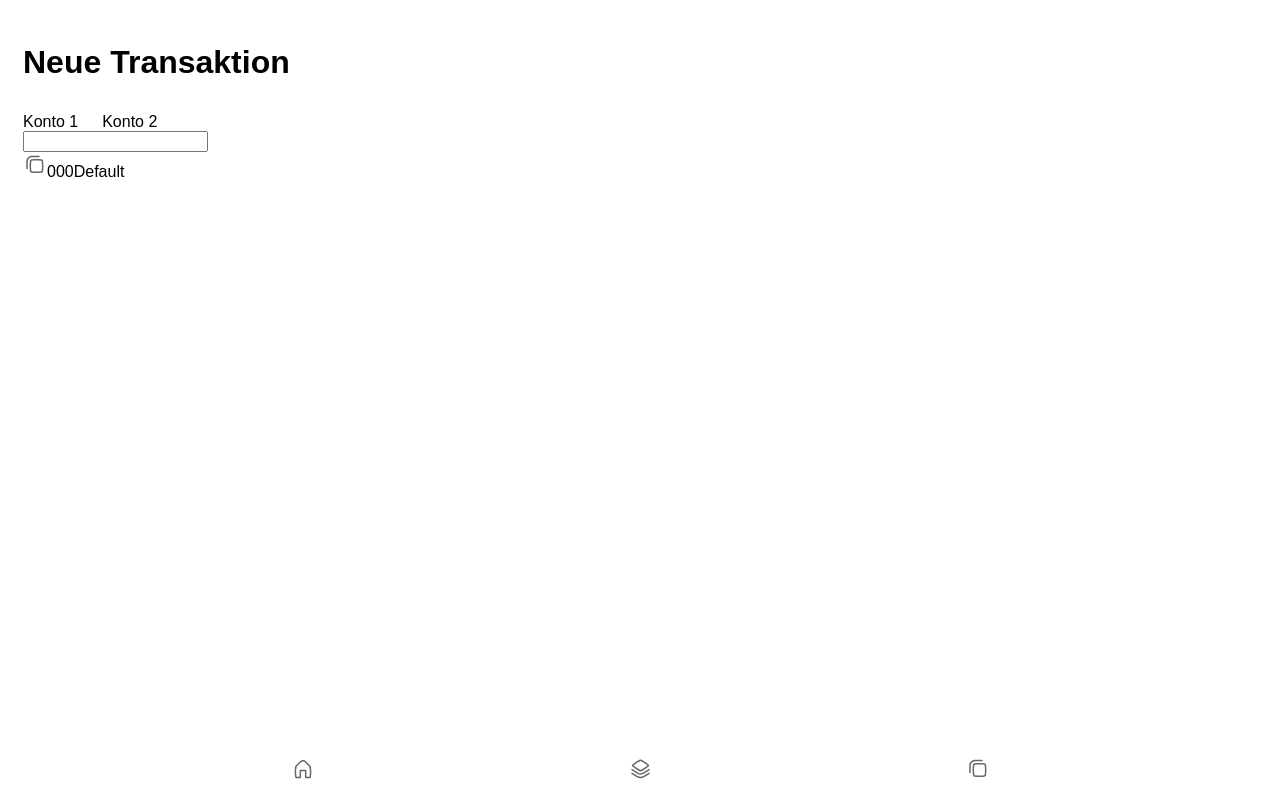
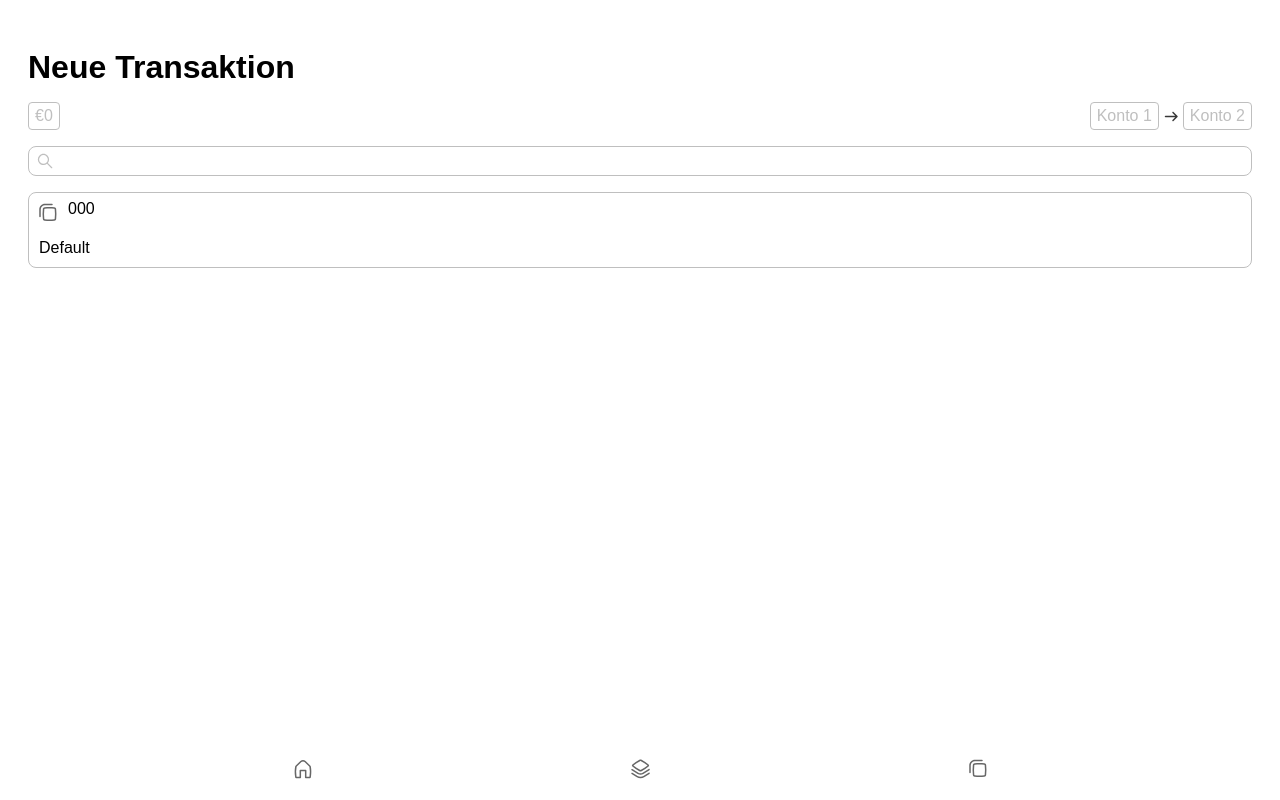
Before and after one commit to rpruck/buachhoitung, a Next.js app: page / in a window 1280 px wide. Both pictures are taken after a click on the button "Weiter". Built offline with nearby package versions, Linux system fonts and the light colour scheme.

Commit message:
feat: add styling for first 3 steps of newTransaction

```diff
--- a/app/components/newTransaction.tsx
+++ b/app/components/newTransaction.tsx
@@ -1,17 +1,25 @@
 import { useState, useEffect } from "react"
 import { setupDB, getAllAccounts, account, addTransaction, transaction } from "../services/database"
 import Image from "next/image"
-import accountssvg from "../../public/accounts.svg"
+import accountsSvg from "../../public/accounts.svg"
 import arrow from "../../public/arrow.svg"
+import arrowDark from "../../public/arrow-dark.svg"
+import search from "../../public/search.svg"
+import accountsActive from "../../public/accounts-active.svg"
 
 function TransactionHeader({ amount, from, to }: { amount: number | null, from: string | null, to: string | null }) {
+    function formatAmount(amount: number) {
+        if (!amount) return 0
+        return Number.parseFloat(amount).toFixed(2).toString().replace(".", ",")
+    }
+
     return (
         <div className="new-transaction-header">
-            <span className="new-transaction-amount">{amount}</span>
+            <span className={`new-transaction-amount ${amount ? "active" : ""}`}>€{formatAmount(amount!)}</span>
             <span className="new-transaction-from-to">
-                <span className="new-transaction-from">{from}</span>
-                <Image src={arrow} alt="to" />
-                <span className="new-transaction-to">{to}</span>
+                <span className={`new-transaction-from ${from ? "active" : ""}`}>{from ? from : "Konto 1"}</span>
+                <Image src={arrowDark} alt="to" />
+                <span className={`new-transaction-to ${to ? "active" : ""}`}>{to ? to : "Konto 2"}</span>
             </span>
         </div>
     )
@@ -52,6 +60,7 @@ function From({ accounts, setFrom, setStep, query, setQuery }:
     const accountsList = [...accounts]
 
     function handleFromChange(id: string) {
+        setQuery("")
         setFrom(id)
         setStep("to")
     }
@@ -68,36 +77,39 @@ function From({ accounts, setFrom, setStep, query, setQuery }:
         return (
             <>
                 <div className="account-widget" onClick={handleFromInput}>
-                    <div className="account-widget-id">
                         <span className="top-line">
-                            <Image src={accountssvg} alt="account" />
+                            <Image src={accountsSvg} alt="account" />
                             <span>{account.id}</span>
                         </span>
                         <span className="bottom-line">{account.name}</span>
-                    </div>
                 </div>
             </>
         )
     }
 
     return (
-        <>
+        <div className="step-wrapper">
+            <div className="query-wrapper">
+                <Image src={search} alt="search" />
                 <input
                     name="query"
                     type="text"
                     value={query}
                     onChange={handleQueryChange}
                 />
+            </div>
+            <div className="accounts-list">
                 {accounts ? accountsList
                     .filter(containsQuery)
                     .map(account => (<AccountWidgetLite account={account} key={account.id} />))
                     : (<></>)}
-        </>
+            </div>
+        </div>
     )
 }
 
-function To({ accounts, setTo, setStep, query, setQuery }:
-    { accounts: account[], setTo: (e: any) => void, setStep: (e: any) => void, query: string, setQuery: (e: any) => void }) {
+function To({ accounts, from, setTo, setStep, query, setQuery }:
+    { accounts: account[], from: string, setTo: (e: any) => void, setStep: (e: any) => void, query: string, setQuery: (e: any) => void }) {
 
     function containsQuery(account: account) {
         return account.id.includes(query) || account.name.toLowerCase().includes(query.toLowerCase())
@@ -114,39 +126,44 @@ function To({ accounts, setTo, setStep, query, setQuery }:
         setQuery(event.target.value)
     }
 
-    function AccountWidgetLite({ account }: { account: account }) {
+    function AccountWidgetLite({ account, isActive }: { account: account, isActive: boolean }) {
         function handleToInput() {
             handleToChange(account.id)
         }
 
+        const svg = isActive ? accountsActive : accountsSvg
+
         return (
             <>
-                <div className="account-widget" onClick={handleToInput}>
-                    <div className="account-widget-id">
+                <div className={`account-widget ${isActive ? "active" : ""}`} onClick={handleToInput}>
                     <span className="top-line">
-                            <Image src={accountssvg} alt="account" />
+                        <Image src={svg} alt="account" />
                         <span>{account.id}</span>
                     </span>
                     <span className="bottom-line">{account.name}</span>
-                    </div>
                 </div>
             </>
         )
     }
 
     return (
-        <>
+        <div className="step-wrapper">
+            <div className="query-wrapper">
+                <Image src={search} alt="search" />
                 <input
                     name="query"
                     type="text"
                     value={query}
                     onChange={handleQueryChange}
                 />
+            </div>
+            <div className="accounts-list">
                 {accounts ? accountsList
                     .filter(containsQuery)
-                .map(account => (<AccountWidgetLite account={account} key={account.id} />))
+                    .map(account => (<AccountWidgetLite account={account} isActive={account.id === from} key={account.id} />))
                     : (<></>)}
-        </>
+            </div>
+        </div>
     )
 }
 
@@ -200,8 +217,8 @@ function StepDisplay() {
 export default function NewTransaction() {
     const [step, setStep] = useState("amount")
     const [amount, setAmount] = useState<number | null>(null)
-    const [from, setFrom] = useState<string | null>("Konto 1")
-    const [to, setTo] = useState<string | null>("Konto 2")
+    const [from, setFrom] = useState<string | null>(null)
+    const [to, setTo] = useState<string | null>(null)
     const [accounts, setAccounts] = useState<account[] | null>(null)
     const [query, setQuery] = useState<string>("")
 
@@ -220,12 +237,12 @@ export default function NewTransaction() {
     let steps: { [key: string]: JSX.Element } = {
         "amount": <Amount amount={amount!} setAmount={setAmount} setStep={setStep} />,
         "from": <From accounts={accounts!} setFrom={setFrom} setStep={setStep} query={query} setQuery={setQuery} />,
-        "to": <To accounts={accounts!} setTo={setTo} setStep={setStep} query={query} setQuery={setQuery} />,
+        "to": <To accounts={accounts!} from={from!} setTo={setTo} setStep={setStep} query={query} setQuery={setQuery} />,
         "info": <TransactionInfo amount={amount} from={from} to={to} />
     }
 
     return (
-        <>
+        <div className="content-wrapper">
             <h1>Neue Transaktion</h1>
 
             {step !== "amount" ?
@@ -236,6 +253,6 @@ export default function NewTransaction() {
 
             {steps[step]}
 
-        </>
+        </div>
     )
 }
--- a/app/globals.css
+++ b/app/globals.css
@@ -1,11 +1,11 @@
 body {
     font-family: 'SF Compact', 'Arial';
-    padding: 15px;
+    padding: 20px;
     box-sizing: border-box;
 }
 
 footer {
-    position: absolute;
+    position: fixed;
     box-sizing: border-box;
     height: 60px;
     width: 100%;
@@ -16,6 +16,7 @@ footer {
     justify-content: space-evenly;
     padding: 0;
     margin: 0;
+    background-color: white;
 }
 
 .nav-bar {
@@ -30,10 +31,15 @@ footer {
     width: 70px;
 }
 
-.tab {
+.content-wrapper {
     display: flex;
     flex-direction: column;
-    align-items: center;
+    gap: 16px;
+}
+
+h1 {
+    display: inline-block;
+    margin-bottom: 0;
 }
 
 .amount-wrapper {
@@ -45,7 +51,7 @@ footer {
 
 input[name="amount"] {
     margin-top: 10vh;
-    width: 50%;
+    width: 150px;
     height: 50px;
     font-size: 40px;
     border-style: none;
@@ -76,3 +82,99 @@ input[type=number] {
     color: white;
     font-size: 16px;
 }
+
+.new-transaction-header {
+    display: flex;
+    justify-content: space-between;
+    align-items: flex-start;
+    padding: 0;
+}
+
+.new-transaction-from-to {
+    margin: 0;
+    padding: 0;
+    display: flex;
+    justify-content: center;
+    align-items: center;
+}
+
+.new-transaction-amount,
+.new-transaction-from-to span {
+    border-radius: 4px;
+    border: 1px solid #BFBFBF;
+    padding: 2px 6px;
+    color: #BFBFBF;
+    height: 22px;
+    display: inline-flex;
+    justify-content: center;
+    align-items: center;
+}
+
+.new-transaction-amount.active {
+    border: 1px solid #0B8400;
+    color: #0B8400;
+}
+
+.new-transaction-from-to span.active {
+    color: #0066FF;
+}
+
+.step-wrapper {
+    display: flex;
+    flex-direction: column;
+    gap: 16px;
+}
+
+.query-wrapper {
+    height: 28px;
+    border-radius: 8px;
+    border: 1px solid #BFBFBF;
+    display: flex;
+    align-items: center;
+    padding-left: 6px;
+}
+
+.query-wrapper input {
+    border: 0;
+    outline: 0;
+    font-size: 16px;
+}
+
+.accounts-list {
+    display: flex;
+    flex-flow: row wrap;
+    justify-content: space-between;
+    gap: 12px;
+    flex-basis: 30%;
+    max-height: 60vh;
+    overflow: visible;
+    margin-bottom: 20vh;
+}
+
+.accounts-list .account-widget {
+    height: 60px;
+    border-radius: 8px;
+    border: 1px solid #BFBFBF;
+    padding: 7px;
+    display: flex;
+    flex-direction: column;
+    justify-content: space-between;
+    flex-grow: 1;
+}
+
+.account-widget .top-line {
+    display: flex;
+    gap: 8px;
+    font-weight: 500;
+}
+
+.account-widget .bottom-line {
+    padding: 3px;
+}
+
+.account-widget.active {
+    border-radius: 8px;
+    border: 1px solid #06F;
+    box-shadow: 0px 4px 12px 0px rgba(0, 102, 255, 0.81);
+    color: #0066FF;
+}
```
Lines whose indentation alone changed are shown as unchanged.
